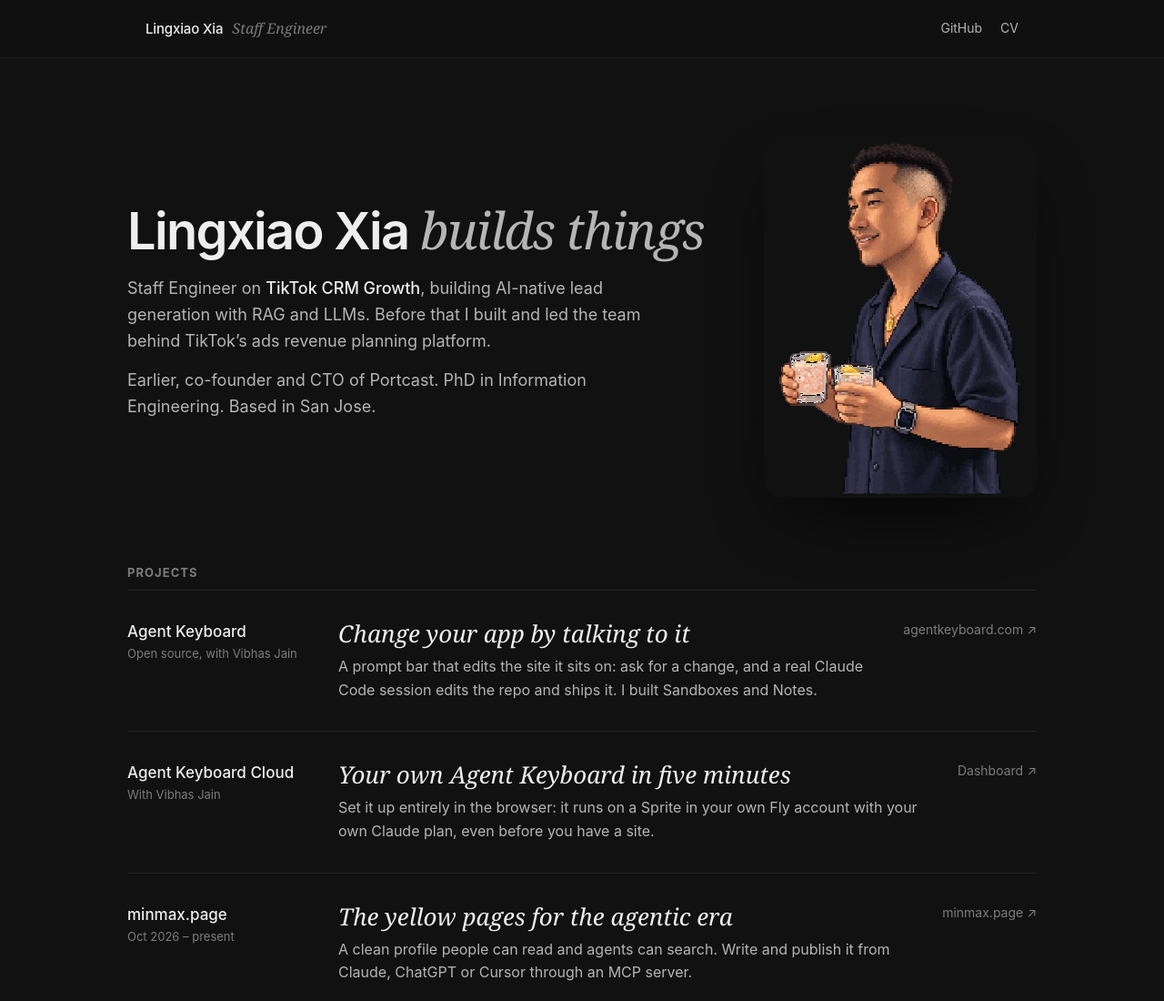
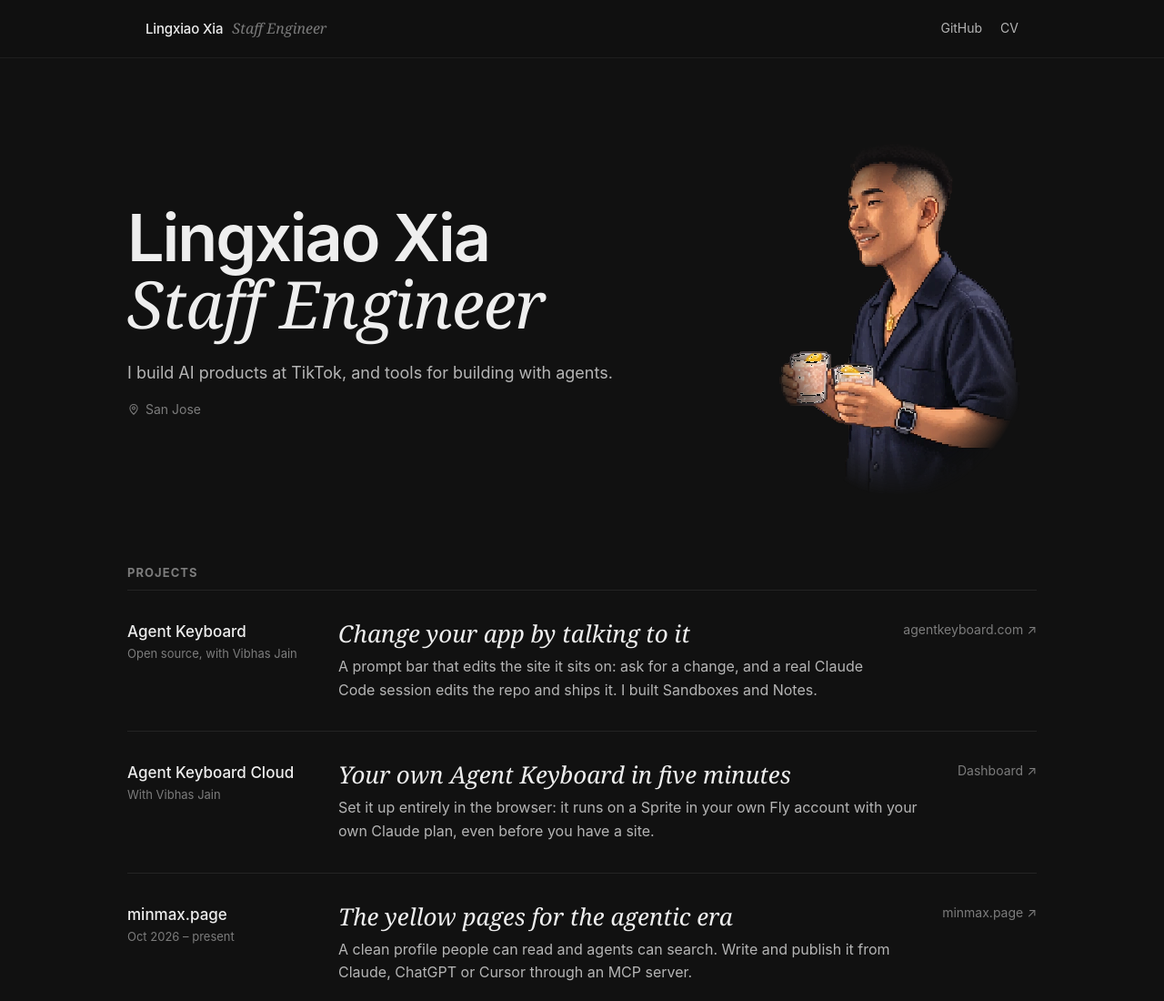
Before and after one commit to xialingxiao/lingxiao.io, a plain HTML site: page index.html in a window 1280 px wide. Shown: the top 1100 px of the page at 91% size. Drawn offline with Linux system fonts and the light colour scheme; a script that the page names is missing.

Commit message:
Hero: name and role up top, one-line intro, pixel blends into the page
Co-Authored-By: Claude Opus 5.5 <noreply@anthropic.com>

```diff
--- a/index.html
+++ b/index.html
@@ -36,11 +36,12 @@
 
   main { max-width: 1000px; margin: 0 auto; padding: 0 20px; }
   .hero { display: grid; grid-template-columns: minmax(0, 1fr) 300px; gap: 48px; align-items: center; padding: 88px 0 72px; }
-  .hero h1 { margin: 0 0 20px; font-size: clamp(36px, 6vw, 56px); line-height: 1.05; font-weight: 600; letter-spacing: -.03em; }
-  .hero h1 .serif { font-weight: 400; color: #ffffffb0; }
+  .hero h1 { margin: 0 0 24px; font-size: clamp(44px, 7vw, 72px); line-height: 1.02; font-weight: 600; letter-spacing: -.03em; }
+  .hero h1 .serif { font-weight: 400; letter-spacing: -.01em; }
   .hero p { margin: 0 0 14px; max-width: 34em; font-size: 18px; color: #ffffffb0; }
-  .hero p b { color: #ffffffed; font-weight: 500; }
-  .pixel { width: 100%; height: auto; aspect-ratio: 379 / 499; border-radius: 20px; image-rendering: pixelated; box-shadow: 0 30px 80px -30px #000; }
+  .hero .where { display: flex; align-items: center; gap: 6px; font-size: 14px; color: #ffffff73; }
+  .pixel { width: 100%; height: auto; aspect-ratio: 379 / 499; image-rendering: pixelated;
+    mask-image: radial-gradient(ellipse 50% 50% at 50% 50%, #000 70%, transparent 100%); -webkit-mask-image: radial-gradient(ellipse 50% 50% at 50% 50%, #000 70%, transparent 100%); }
 
   .label { margin: 0 0 8px; font-size: 13px; letter-spacing: .08em; text-transform: uppercase; color: #ffffff73; }
   .projects { list-style: none; margin: 0 0 96px; padding: 0; border-top: 1px solid #ffffff14; }
@@ -59,7 +60,7 @@
   @media (width <= 699px) {
     .brand span { display: none; }
     .hero { grid-template-columns: 1fr; gap: 32px; padding: 40px 0 56px; }
-    .pixel { max-width: 260px; }
+    .pixel { max-width: 260px; justify-self: center; }
     .project a { grid-template-columns: 1fr; padding: 24px 0; }
   }
 </style>
@@ -76,9 +77,9 @@
 <main>
   <section class="hero">
     <div>
-      <h1>Lingxiao Xia <span class="serif">builds things</span></h1>
-      <p>Staff Engineer on <b>TikTok CRM Growth</b>, building AI-native lead generation with RAG and LLMs. Before that I built and led the team behind TikTok’s ads revenue planning platform.</p>
-      <p>Earlier, co-founder and CTO of Portcast. PhD in Information Engineering. Based in San Jose.</p>
+      <h1>Lingxiao Xia<br><span class="serif">Staff Engineer</span></h1>
+      <p>I build AI products at TikTok, and tools for building with agents.</p>
+      <p class="where"><svg viewBox="0 0 24 24" width="14" height="14" fill="none" stroke="currentColor" stroke-width="1.8" stroke-linecap="round" stroke-linejoin="round" aria-hidden="true"><path d="M12 21s-7-6.2-7-11.5a7 7 0 0 1 14 0C19 14.8 12 21 12 21z"/><circle cx="12" cy="9.5" r="2.5"/></svg>San Jose</p>
     </div>
     <img class="pixel" src="/pixel.webp" width="379" height="499" alt="Pixel-art Lingxiao clinking two glasses together and drinking">
   </section>
```
